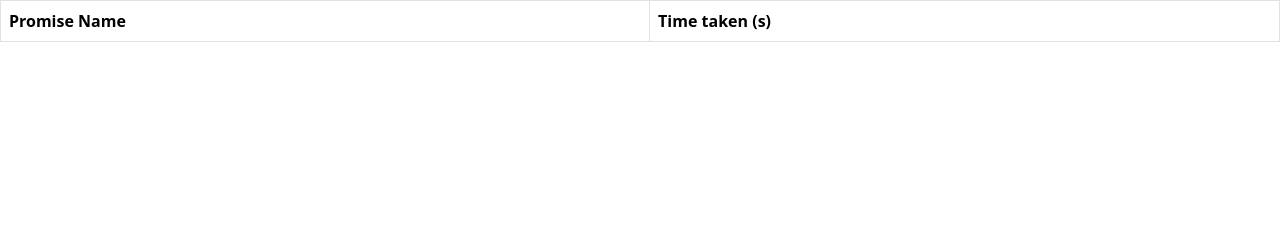
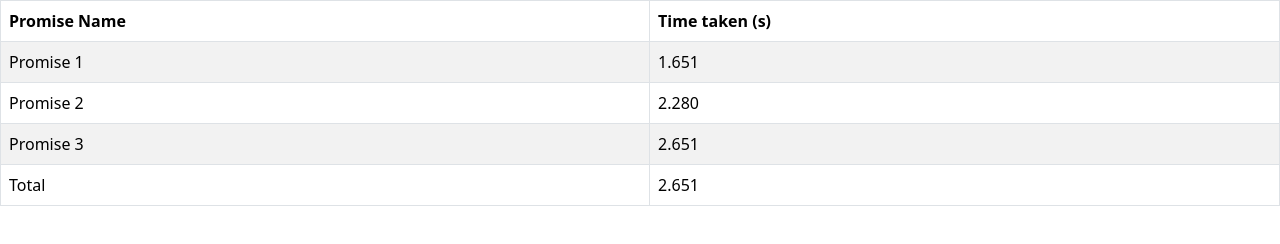
Before and after one commit to acciojob/wait-for-multiple-promises-tarun8053, a website: page main.html in a window 1280 px wide. Drawn offline with nearby package versions, Linux system fonts and the light colour scheme.

Commit message:
created a submission

```diff
--- a/main.html
+++ b/main.html
@@ -20,7 +20,12 @@
           <th>Time taken (s)</th>
         </tr>
       </thead>
-      <tbody id="output"></tbody>
+      <tbody id="output">
+		  <tr>
+			  <td colspan="2">Loading...</td>
+		  </tr>
+
+	  </tbody>
     </table>
 
     <script type="text/javascript" src="./script.js"></script>
--- a/script.js
+++ b/script.js
@@ -1 +1,49 @@
-//your JS code here. If required.
+const output = document.getElementById("output");
+
+// Generate one promise with random delay 1–3 seconds
+function makePromise(name) {
+  const delay = (Math.random() * 2 + 1); // 1 to 3 seconds
+
+  return new Promise((resolve) => {
+    setTimeout(() => {
+      resolve({ name, time: delay });
+    }, delay * 1000);
+  });
+}
+
+// Create three promises
+const p1 = makePromise("Promise 1");
+const p2 = makePromise("Promise 2");
+const p3 = makePromise("Promise 3");
+
+// Wait for all promises to finish
+Promise.all([p1, p2, p3]).then((results) => {
+
+  // Remove "Loading..." row
+  output.innerHTML = "";
+
+  // Add rows for each promise
+  results.forEach((p) => {
+    const tr = document.createElement("tr");
+
+    const nameTd = document.createElement("td");
+    nameTd.innerText = p.name;
+
+    const timeTd = document.createElement("td");
+    timeTd.innerText = p.time.toFixed(3);
+
+    tr.appendChild(nameTd);
+    tr.appendChild(timeTd);
+    output.appendChild(tr);
+  });
+
+  // Total time = the longest time
+  const totalTime = Math.max(...results.map(r => r.time));
+
+  const totalRow = document.createElement("tr");
+  totalRow.innerHTML = `
+        <td>Total</td>
+        <td>${totalTime.toFixed(3)}</td>
+    `;
+  output.appendChild(totalRow);
+});
```
